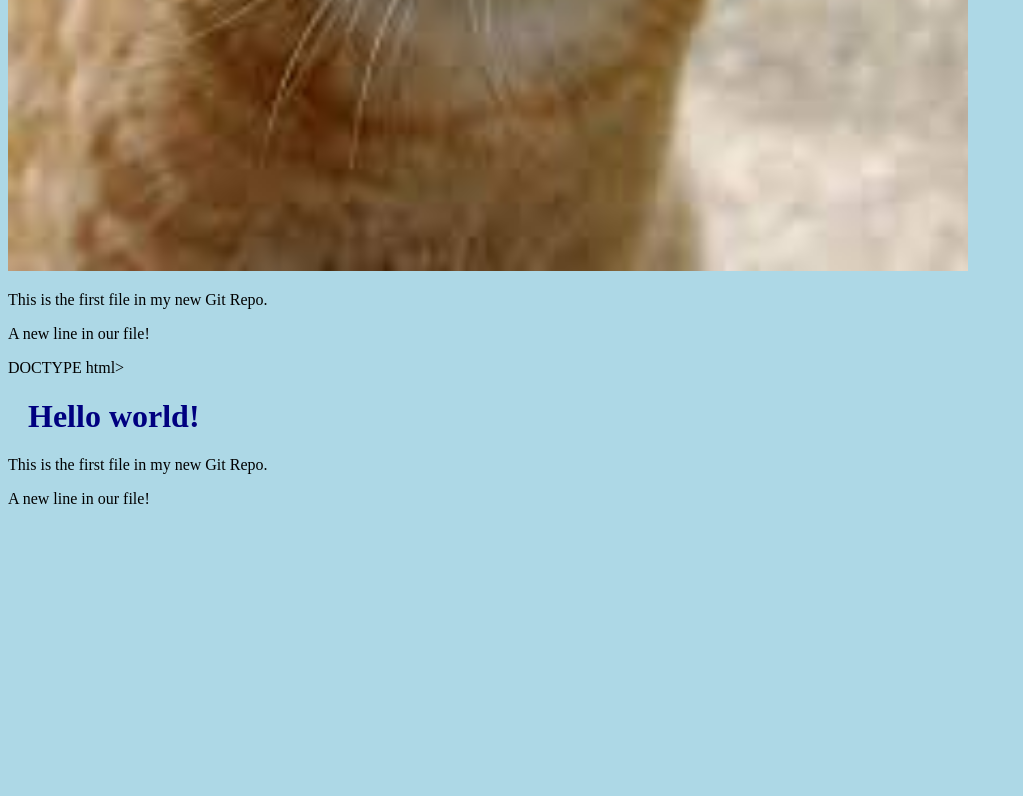
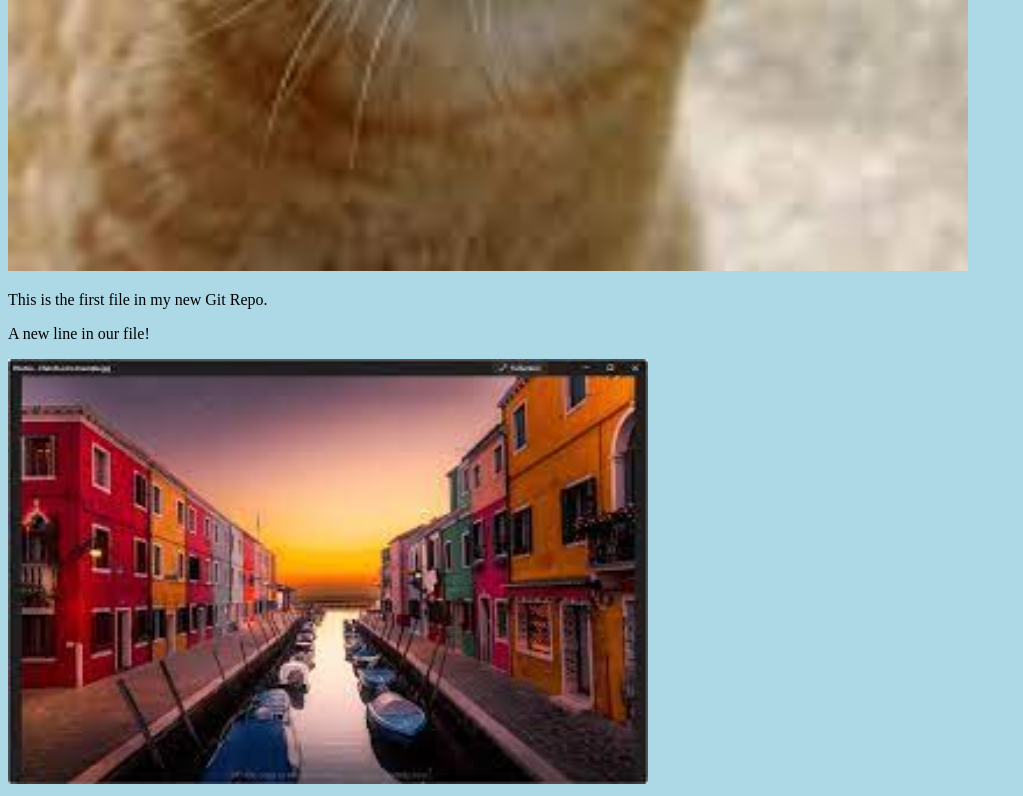
Before and after one commit to rajeshkumarmit/hello-world, a plain HTML site: page index.html in a window 1280 px wide. Shown: the part 765-1561 px from the top of the page, without its empty margins (0-1023 px from the left). Before the commit the page ends 1289 px from the top, so only its background shows below. Drawn offline with Linux system fonts and the light colour scheme.

Commit message:
New image added

```diff
--- a/index.html
+++ b/index.html
@@ -7,22 +7,10 @@
 <body>
 
 <h1>Hello world!</h1>
-<div><img src="download.jpg" alt="Hello World from Space"
-style="width:100%;max-width:960px"></div>
+<div><img src="download.jpg" alt="Hello World from Space" style="width:100%;max-width:960px"></div>
 <p>This is the first file in my new Git Repo.</p>
 <p>A new line in our file!</p>
-
-</body>
-</html>DOCTYPE html>
-<html>
-<head>
-<title>Hello World!</title>
-</head>
-<body>
-
-<h1>Hello world!</h1>
-<p>This is the first file in my new Git Repo.</p>
-<p>A new line in our file!</p>
+<div><img src="potrait.jpg" alt="Hello Git" style="width:100%;max-width:640px"></div>
 
 </body>
 </html>
```
Also changed, not shown: potrait.jpg (added).
